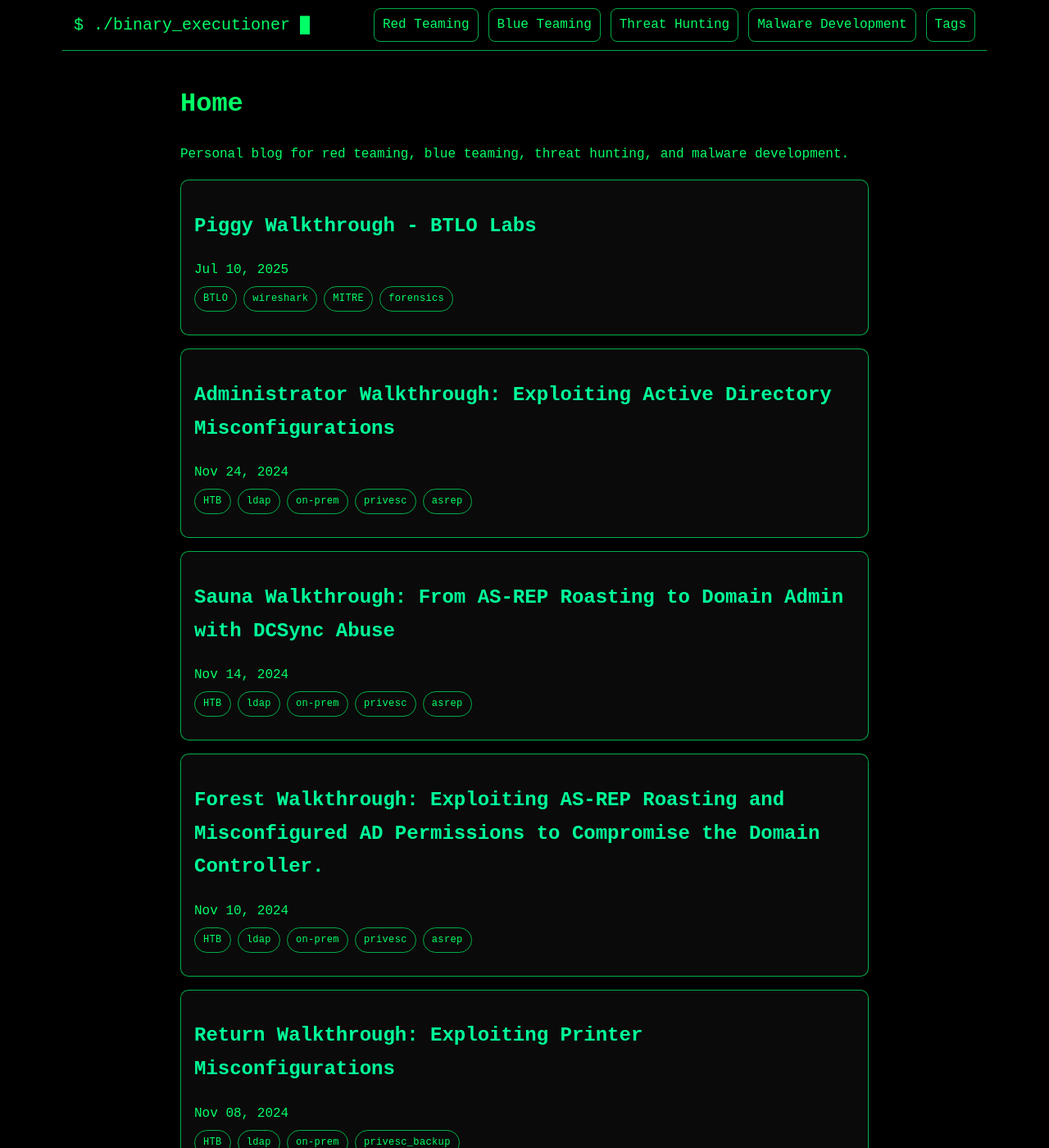
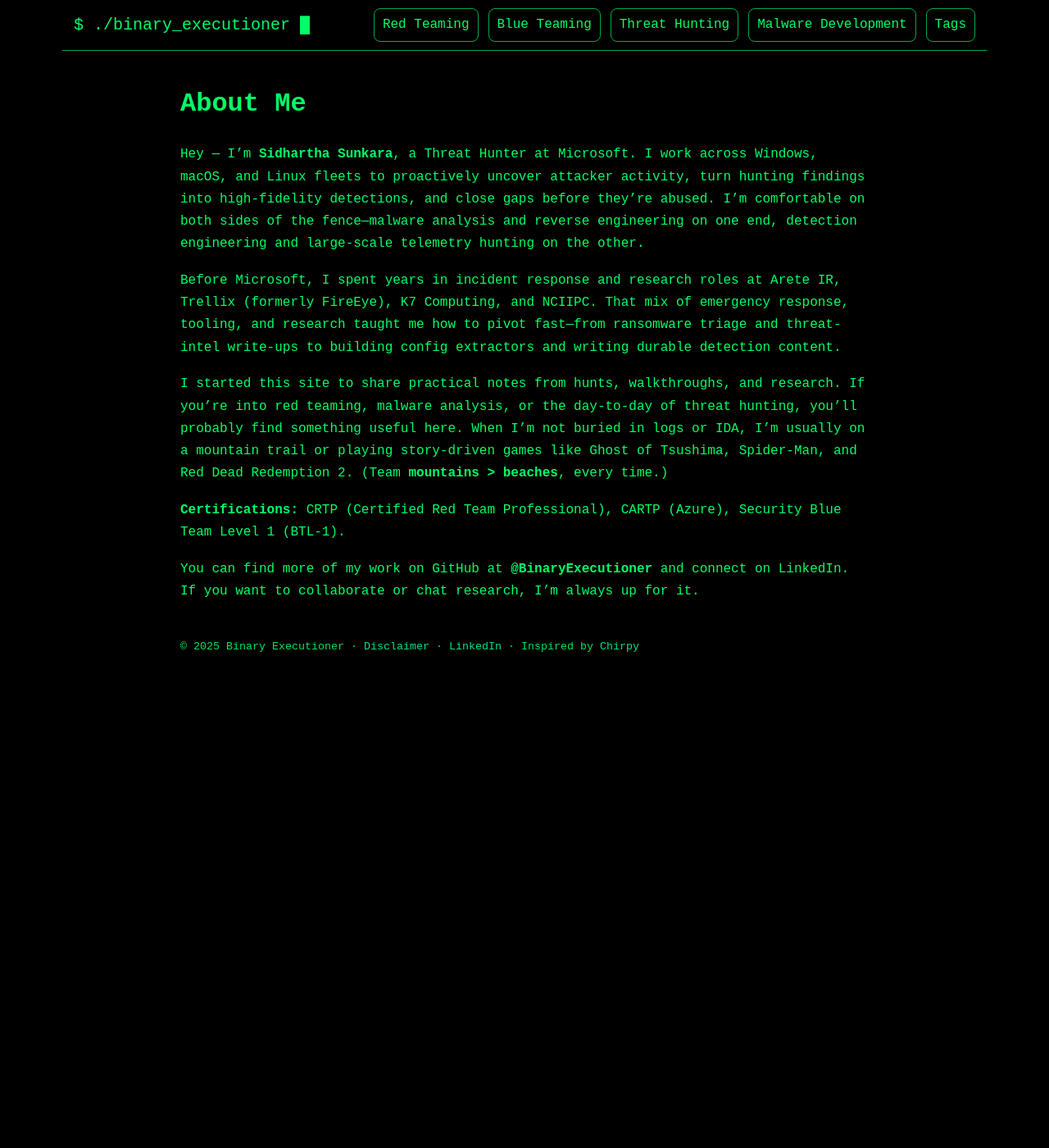
Before and after one commit to BinaryExecutioner/BinaryExecutioner.github.io, a Jekyll site: the page built from index.html, in a window 1280 px wide and 1400 px high. Shown: the whole window at 82% size. Built offline with Jekyll 4.4.1, drawn with Linux system fonts in a browser that asks for light colours; some of the changed text lies outside the part shown.

Commit message:
Update Changes 2

```diff
--- a/_layouts/default.html
+++ b/_layouts/default.html
@@ -30,9 +30,14 @@
 {% endunless %}
       {{ content }}
 
-      <footer class="site-footer">
-        <small>© {{ site.time | date: "%Y" }} {{ site.author.name | default: site.author | default: site.title }}</small>
-      </footer>
+<footer class="site-footer">
+  <small>
+    © {{ site.time | date: "%Y" }} {{ site.author.name | default: site.author | default: site.title }}
+    · <a href="{{ '/disclaimer/' | relative_url }}">Disclaimer</a>
+    · <a href="https://www.linkedin.com/in/sidhartha-sunkara" target="_blank" rel="me noopener">LinkedIn</a>
+    · <span class="muted">Inspired by <a href="https://chirpy.cotes.page/" target="_blank" rel="noopener">Chirpy</a></span>
+  </small>
+</footer>
     </main>
   </div>
 </body>
--- a/index.html
+++ b/index.html
@@ -1,4 +1,33 @@
 ---
-layout: home
-title: Home
+layout: default
+title: About Me
+permalink: /
 ---
+
+<div class="about-container">
+  <p>
+    Hey — I’m <strong>Sidhartha Sunkara</strong>, a Threat Hunter at Microsoft. I work across Windows, macOS, and Linux fleets to proactively uncover attacker activity, turn hunting findings into high-fidelity detections, and close gaps before they’re abused. I’m comfortable on both sides of the fence—malware analysis and reverse engineering on one end, detection engineering and large-scale telemetry hunting on the other.
+  </p>
+
+  <p>
+    Before Microsoft, I spent years in incident response and research roles at Arete IR, Trellix (formerly FireEye), K7 Computing, and NCIIPC. That mix of emergency response, tooling, and research taught me how to pivot fast—from ransomware triage and threat-intel write-ups to building config extractors and writing durable detection content.
+  </p>
+
+  <p>
+    I started this site to share practical notes from hunts, walkthroughs, and research. If you’re into red teaming, malware analysis, or the day-to-day of threat hunting, you’ll probably find something useful here. When I’m not buried in logs or IDA, I’m usually on a mountain trail or playing story-driven games like Ghost of Tsushima, Spider-Man, and Red Dead Redemption 2. (Team <strong>mountains &gt; beaches</strong>, every time.)
+  </p>
+
+  <p>
+    <strong>Certifications:</strong> CRTP (Certified Red Team Professional), CARTP (Azure), Security Blue Team Level 1 (BTL-1).
+  </p>
+
+  <p>
+    You can find more of my work on GitHub at <strong>@BinaryExecutioner</strong> and connect on LinkedIn. If you want to collaborate or chat research, I’m always up for it.
+  </p>
+</div>
+
+<style>
+  /* optional: tighten the about text a bit */
+  .about-container { max-width: 900px; margin: 0 auto; }
+  .about-container p { margin: 0 0 1.1rem 0; }
+</style>
```
Also changed, not shown: disclaimer/index.html (added, +19 -0 lines).
